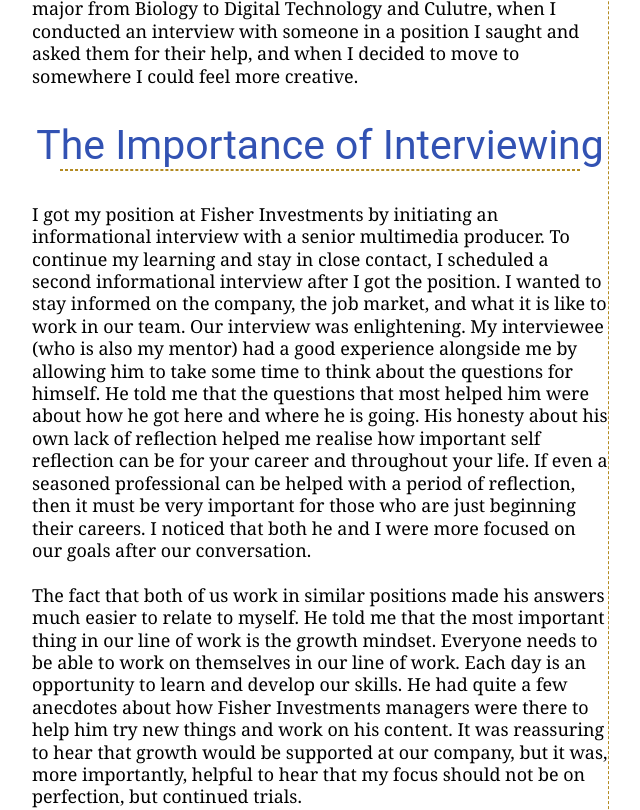
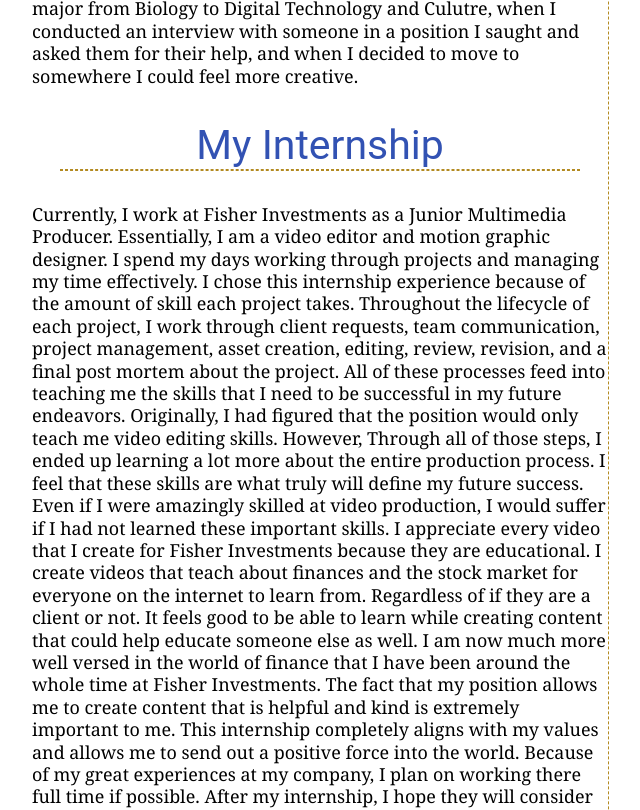
Before and after one commit to TheAwkwardEli/TheAwkwardEli.github.io, a plain HTML site: page about.html in a window 1280 px wide. Shown: the part 2429-3239 px from the top of the page, without its empty margins (224-864 px from the left). Drawn offline with Linux system fonts and the light colour scheme; a web font is replaced by a local one.

Commit message:
Update about.html

```diff
--- a/about.html
+++ b/about.html
@@ -63,11 +63,21 @@
 					<br><br>
 					Our values and interests lead us to these moment in our lives that determines the outcome of our entire futures. Some moments in my own life that stick out to me are: when I decided to change my major from Biology to Digital Technology and Culutre, when I conducted an interview with someone in a position I saught and asked them for their help, and when I decided to move to somewhere I could feel more creative.<br><br>
 				</p>
+				<h1>My Internship</h1>
+				<hr>
+				<p>Currently, I work at Fisher Investments as a Junior Multimedia Producer. Essentially, I am a video editor and motion graphic designer. I spend my days working through projects and managing my time effectively. I chose this internship experience because of the amount of skill each project takes. Throughout the lifecycle of each project, I work through client requests, team communication, project management, asset creation, editing, review, revision, and a final post mortem about the project. All of these processes feed into teaching me the skills that I need to be successful in my future endeavors. Originally, I had figured that the position would only teach me video editing skills. However, Through all of those steps, I ended up learning a lot more about the entire production process. I feel that these skills are what truly will define my future success. Even if I were amazingly skilled at video production, I would suffer if I had not learned these important skills.
+I appreciate every video that I create for Fisher Investments because they are educational. I create videos that teach about finances and the stock market for everyone on the internet to learn from. Regardless of if they are a client or not. It feels good to be able to learn while creating content that could help educate someone else as well. I am now much more well versed in the world of finance that I have been around the whole time at Fisher Investments. The fact that my position allows me to create content that is helpful and kind is extremely important to me. This internship completely aligns with my values and allows me to send out a positive force into the world.
+Because of my great experiences at my company, I plan on working there full time if possible. After my internship, I hope they will consider me to become a full time Multimedia producer. Regardless of the outlook of my future at Fisher Investments, I have learned so much as an employee there that I will be free to apply at various companies. Not only do I have much more experience than I previously had (at a large and well known company as well), but I also have the skills to work in the production environment. These skills would transfer wonderfully to another, similar role at another production company where I need to be able to be competent at many different production techniques.
+Each skill that I have learned will be important in the coming years of my career. My communication skills that I have garnered from many discussions over projects and group direction discussions will be invaluable in any environment where I am to work with a team. Even without a team, client communication is extremely important on solo projects as well. The great time management techniques that I have learned will also be a huge boon for any project that I might face in the future. Previously, I would procrastinate and miss deadlines constantly. Having a required deadline with many people relying on me has forced me to learn to schedule my day ahead of time and create solid timelines for every project that I have worked on.
+
+</p>
 				<h1>The Importance of Interviewing</h1>
 				<hr>
 				<p>I got my position at Fisher Investments by initiating an informational interview with a senior multimedia producer. To continue my learning and stay in close contact, I scheduled a second informational interview after I got the position. I wanted to stay informed on the company, the job market, and what it is like to work in our team. Our interview was enlightening. My interviewee (who is also my mentor) had a good experience alongside me by allowing him to take some time to think about the questions for himself. He told me that the questions that most helped him were about how he got here and where he is going. His honesty about his own lack of reflection helped me realise how important self reflection can be for your career and throughout your life. If even a seasoned professional can be helped with a period of reflection, then it must be very important for those who are just beginning their careers. I noticed that both he and I were more focused on our goals after our conversation. <br><br>
 The fact that both of us work in similar positions made his answers much easier to relate to myself. He told me that the most important thing in our line of work is the growth mindset. Everyone needs to be able to work on themselves in our line of work. Each day is an opportunity to learn and develop our skills. He had quite a few anecdotes about how Fisher Investments managers were there to help him try new things and work on his content. It was reassuring to hear that growth would be supported at our company, but it was, more importantly, helpful to hear that my focus should not be on perfection, but continued trials. <br><br>
-Even though I work at the same company as my mentor, I wanted to get a better view at the position and job market as a whole. He was an exceptionally helpful insight into the current state of multimedia production. It is helpful that I am in such an art inspired area (near Portland, Oregon), but experience will always trump education in our field. I was told that it is very hard to get any position in design or multimedia production right out of college. He stressed the importance of a good portfolio and previous works. I feel very lucky to have had an opportunity to work at Fisher Investments in the content department. It gives me the experience and practice that I need to succeed, regardless of where I decide to go in the future.
+Even though I work at the same company as my mentor, I wanted to get a better view at the position and job market as a whole. He was an exceptionally helpful insight into the current state of multimedia production. It is helpful that I am in such an art inspired area (near Portland, Oregon), but experience will always trump education in our field. I was told that it is very hard to get any position in design or multimedia production right out of college. He stressed the importance of a good portfolio and previous works. I feel very lucky to have had an opportunity to work at Fisher Investments in the content department. It gives me the experience and practice that I need to succeed, regardless of where I decide to go in the future. <br><br>
+Since conducting this interview, I have had other opportunities to meet with and interview other successful employees in the field that I hope to work in. I am glad to say that they said similar things to my original interviewee. However, this interviewee was in a very different side of the multimedia production role. Talking to them allowed me to get excited about learning even more about my future role and what options I have in the future. Their role focused more on the backend of multimedia production. Every week, their calendar is full of meetings and document creation sessions for determining what is working and what needs work. I believe that learning about these aspects of my position are just as important as the actual editing and designing parts of the position. Being able to get a firm grasp on both will make me invaluable to any production team.
+
 </p>
 
 
```
